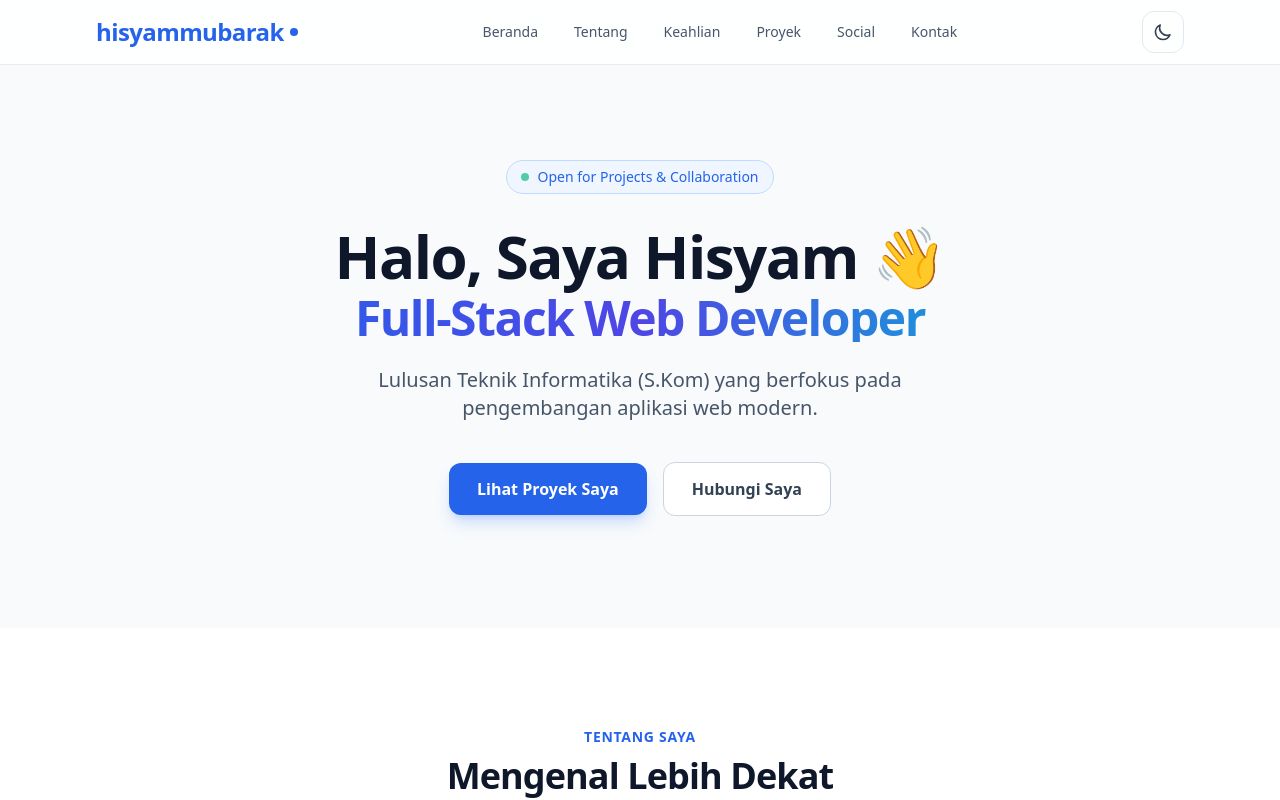
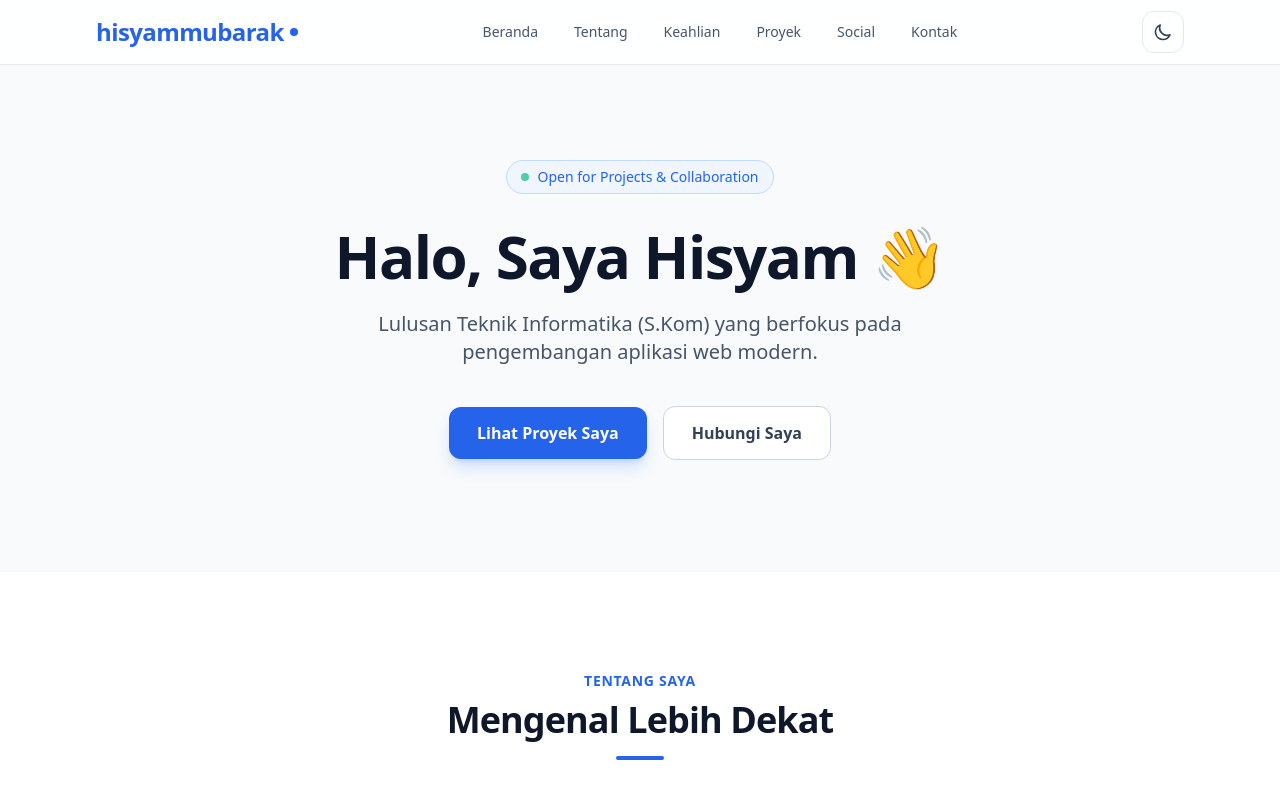
Before and after one commit to Sam0042/portfolio-website, a React (Vite) app: page / in a window 1280 px wide. Shown: the top 800 px of the page. Built offline with nearby package versions, Linux system fonts and the light colour scheme.

Commit message:
changing hero span

```diff
--- a/src/components/Hero.jsx
+++ b/src/components/Hero.jsx
@@ -16,9 +16,6 @@ const Hero = () => {
         {/* Heading */}
         <h1 className="text-4xl sm:text-5xl md:text-6xl font-extrabold tracking-tight text-slate-900 dark:text-white mb-6 leading-tight">
           Halo, Saya Hisyam <span className="inline-block animate-wave">👋</span>
-          <span className="block mt-2 text-3xl sm:text-4xl md:text-5xl bg-gradient-to-r from-blue-600 via-indigo-600 to-cyan-500 dark:from-blue-400 dark:via-indigo-400 dark:to-cyan-400 bg-clip-text text-transparent">
-            Full-Stack Web Developer
-          </span>
         </h1>
 
         {/* Subtitle */}
```
